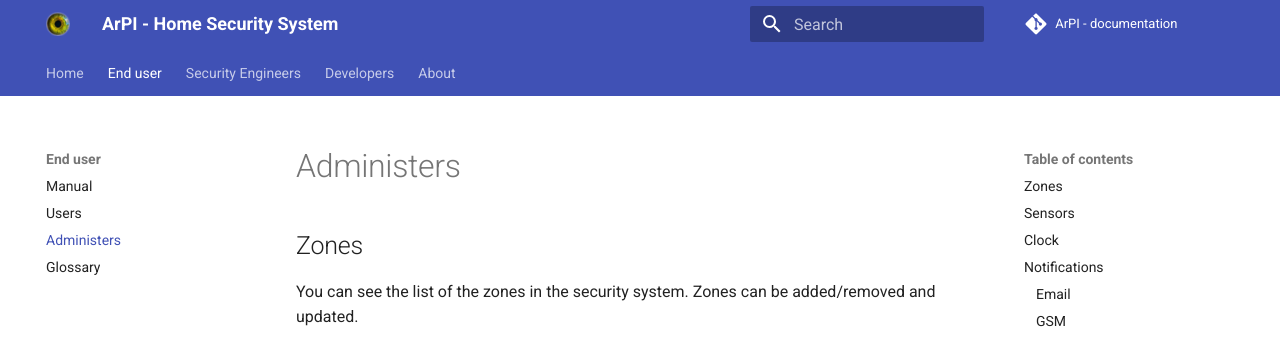
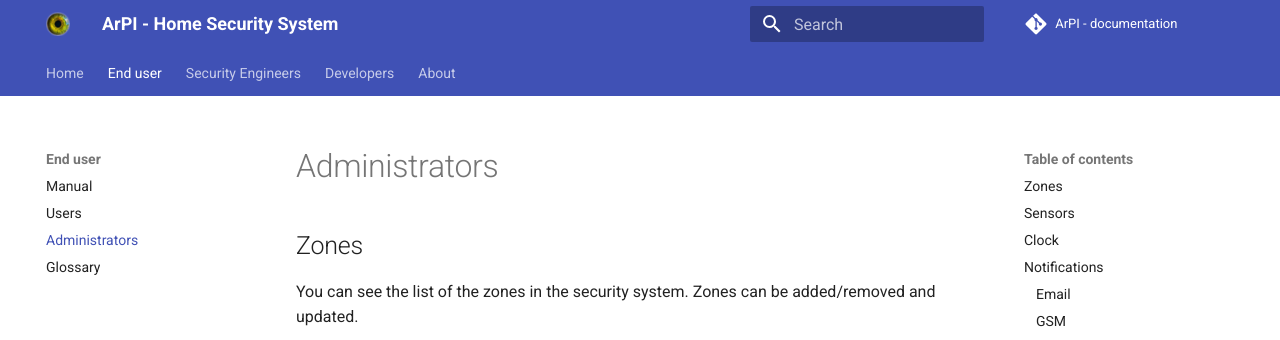
Before and after one commit to ArPIHomeSecurity/arpi_documentation, an MkDocs documentation site: the page built from docs/end_users/admin.md, in a window 1280 px wide and 900 px high. Shown: the top 340 px of the window. Built offline with MkDocs 1.6.1 and Material for MkDocs 9.7.7, drawn with Linux system fonts in a browser that asks for light colours; comment, search, counter and statistics services are not loaded; some of the changed lines change nothing that is shown.

Commit message:
Fix section name

```diff
--- a/mkdocs.yml
+++ b/mkdocs.yml
@@ -33,7 +33,7 @@
     - End user:
         - Manual: end_users/index.md
         - Users: end_users/user.md
-        - Administers: end_users/admin.md
+        - Administrators: end_users/admin.md
         - Glossary: end_users/glossary.md
     - Security Engineers:
         - Security Engineers: security_engineers/index.md
```
